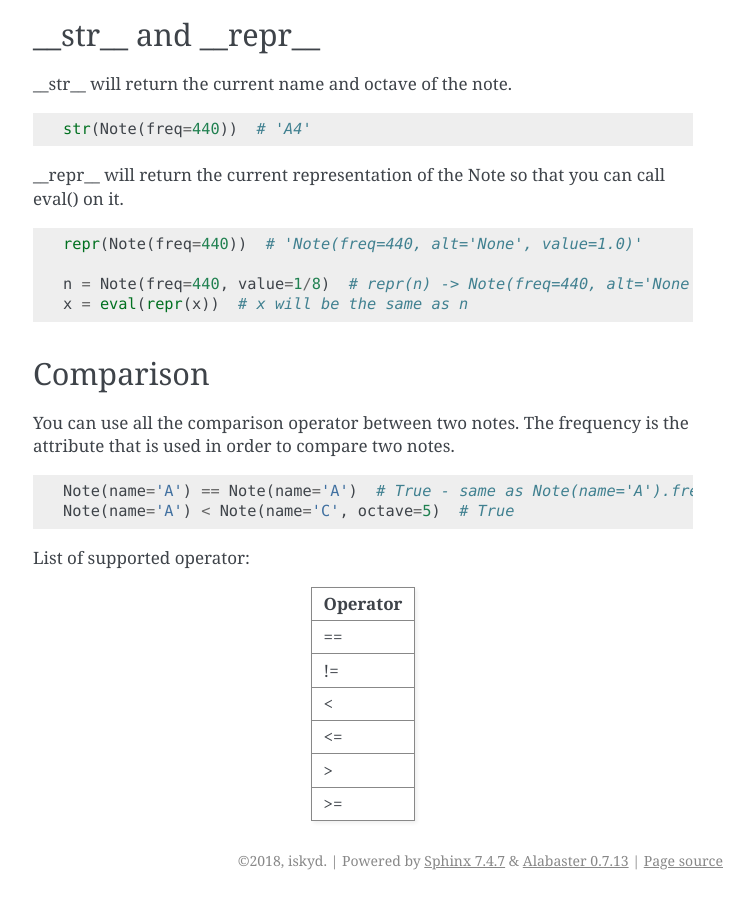
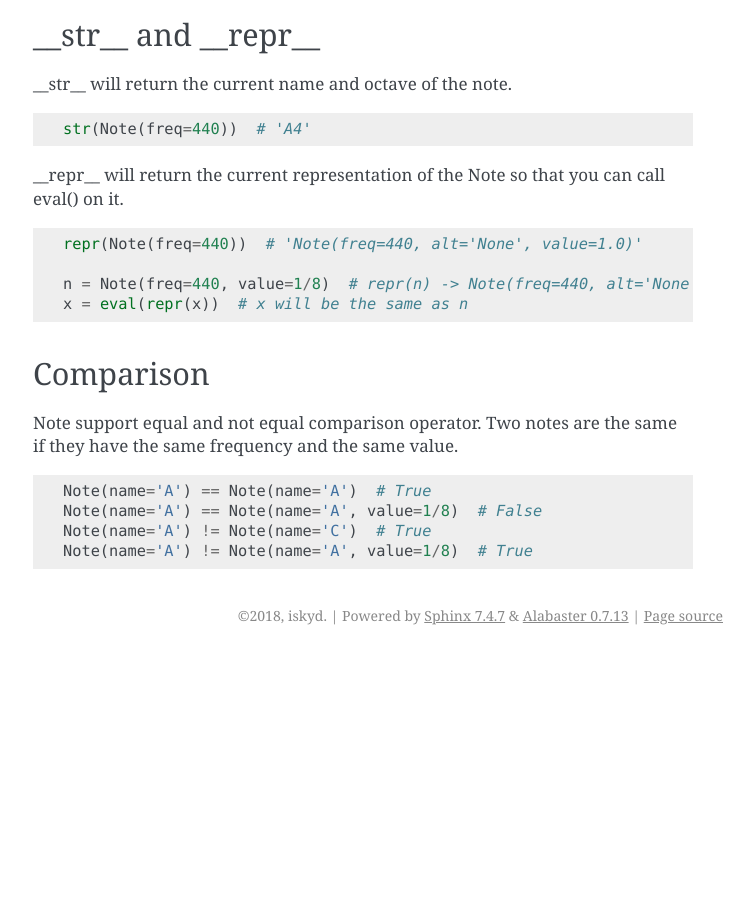
Before and after one commit to iskyd/babs, a Sphinx documentation site: the page built from docs/note.rst, in a window 1280 px wide and 900 px high, scrolled down 3639 px. Shown: the whole window, without its empty margins (387-1141 px from the left). Built offline with Sphinx 7.4.7, drawn with Linux system fonts in a browser that asks for light colours; after the commit the page ends 4294 px from its top, so only the background shows below that.

Commit message:
remove comparison operator except eq and neq from note

```diff
--- a/docs/note.rst
+++ b/docs/note.rst
@@ -216,28 +216,11 @@ __repr__ will return the current representation of the Note so that you can call
 Comparison
 --------------------------------
 
-You can use all the comparison operator between two notes. The frequency is the attribute that is used in order to compare two notes.
+Note support equal and not equal comparison operator. Two notes are the same if they have the same frequency and the same value.
 
 .. code-block:: python
 
-    Note(name='A') == Note(name='A')  # True - same as Note(name='A').freq == Note(name='A').freq
-    Note(name='A') < Note(name='C', octave=5)  # True
-
-
-List of supported operator:
-
-+------------+
-| Operator   |
-+============+
-| ==         |
-+------------+
-| !=         |
-+------------+
-| <          |
-+------------+
-| <=         |
-+------------+
-| >          |
-+------------+
-| >=         |
-+------------+
+    Note(name='A') == Note(name='A')  # True
+    Note(name='A') == Note(name='A', value=1/8)  # False
+    Note(name='A') != Note(name='C')  # True
+    Note(name='A') != Note(name='A', value=1/8)  # True
```
Also changed, not shown: 2 other files.
